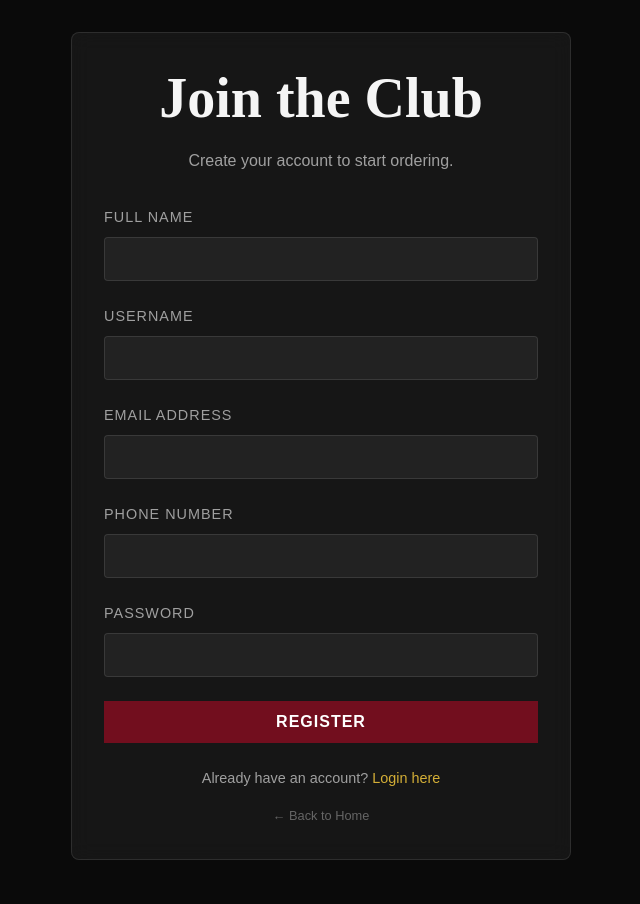
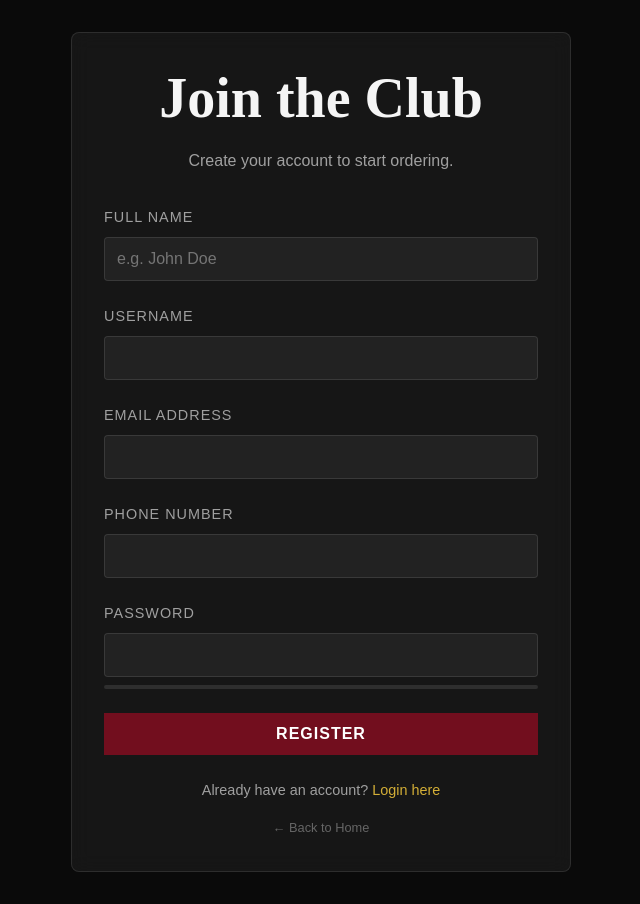
Before and after one commit to AiruxPH/lmhardwine, a PHP site: page /register.php in a window 1280 px wide. Shown: the whole page, without its empty margins (319-959 px from the left). Before the commit the page ends 860 px from the top, so only its background shows below. Run offline with PHP 8.4, Linux system fonts and the light colour scheme.

Commit message:
feat: Enhance registration form validation with new server-side checks, client-side input masking, and a password strength meter.

```diff
--- a/register.php
+++ b/register.php
@@ -12,9 +12,21 @@ if ($_SERVER['REQUEST_METHOD'] == 'POST') {
     $full_name = trim($_POST['full_name']);
     $phone = trim($_POST['phone']);
 
-    // Basic Validation
+    // Validation
     if (empty($username) || empty($email) || empty($password)) {
         $error = "All fields are required.";
+    } elseif (!filter_var($email, FILTER_VALIDATE_EMAIL)) {
+        $error = "Invalid email format.";
+    } elseif (!preg_match("/^[a-zA-Z\s'-]+$/", $full_name)) {
+        $error = "Invalid Full Name. Only letters, spaces, hyphens, and apostrophes allowed.";
+    } elseif (!preg_match("/^[a-zA-Z0-9_.]+$/", $username)) {
+        $error = "Username can only contain letters, numbers, dots, and underscores.";
+    } elseif (strlen($username) < 3 || strlen($username) > 20) {
+        $error = "Username must be between 3 and 20 characters.";
+    } elseif (!empty($phone) && !preg_match("/^[0-9\-\+\s]+$/", $phone)) {
+        $error = "Invalid phone number format.";
+    } elseif (strlen($password) < 8) {
+        $error = "Password must be at least 8 characters long.";
     } else {
         try {
             $pdo->beginTransaction();
@@ -106,6 +118,29 @@ if ($_SERVER['REQUEST_METHOD'] == 'POST') {
             color: #4caf50;
             border: 1px solid rgba(76, 175, 80, 0.2);
         }
+
+        /* Password Strength Meter */
+        .strength-meter {
+            height: 4px;
+            background: rgba(255, 255, 255, 0.1);
+            margin-top: 8px;
+            border-radius: 2px;
+            overflow: hidden;
+            display: flex;
+        }
+
+        .strength-bar {
+            height: 100%;
+            width: 0;
+            transition: width 0.3s, background-color 0.3s;
+        }
+
+        .strength-text {
+            font-size: 0.8rem;
+            margin-top: 5px;
+            color: var(--color-text-muted);
+            text-align: right;
+        }
     </style>
 </head>
 
@@ -129,15 +164,18 @@ if ($_SERVER['REQUEST_METHOD'] == 'POST') {
                 </div>
             <?php else: ?>
 
-                <form method="POST" autocomplete="off">
+                <form method="POST" autocomplete="off" id="registerForm">
                     <div class="form-group">
                         <label>Full Name</label>
-                        <input type="text" name="full_name" class="form-control" required autocomplete="off">
+                        <input type="text" name="full_name" class="form-control" required autocomplete="off"
+                            placeholder="e.g. John Doe">
                     </div>
 
                     <div class="form-group">
                         <label>Username</label>
-                        <input type="text" name="username" class="form-control" required autocomplete="off">
+                        <input type="text" name="username" class="form-control" required autocomplete="off"
+                            pattern="[a-zA-Z0-9_.]+" title="Only letters, numbers, dots, and underscores allowed."
+                            minlength="3" maxlength="20">
                     </div>
 
                     <div class="form-group">
@@ -147,12 +185,18 @@ if ($_SERVER['REQUEST_METHOD'] == 'POST') {
 
                     <div class="form-group">
                         <label>Phone Number</label>
-                        <input type="tel" name="phone" class="form-control" autocomplete="off">
+                        <input type="tel" name="phone" class="form-control" autocomplete="off" pattern="[0-9\-\+\s]*"
+                            title="Only digits, spaces, and dashes allowed.">
                     </div>
 
                     <div class="form-group">
                         <label>Password</label>
-                        <input type="password" name="password" class="form-control" required autocomplete="new-password">
+                        <input type="password" name="password" id="password" class="form-control" required
+                            autocomplete="new-password">
+                        <div class="strength-meter">
+                            <div class="strength-bar" id="strengthBar"></div>
+                        </div>
+                        <div class="strength-text" id="strengthText"></div>
                     </div>
 
                     <button type="submit" class="btn btn-primary"
@@ -169,6 +213,67 @@ if ($_SERVER['REQUEST_METHOD'] == 'POST') {
             </div>
         </div>
     </div>
+
+    <script>
+        // Password Strength Meter
+        const passwordInput = document.getElementById('password');
+        const strengthBar = document.getElementById('strengthBar');
+        const strengthText = document.getElementById('strengthText');
+
+        passwordInput.addEventListener('input', function () {
+            const val = this.value;
+            let strength = 0;
+            let status = '';
+            let color = 'transparent';
+
+            if (val.length > 0) {
+                if (val.length >= 8) strength++;
+                if (val.match(/[0-9]/)) strength++;
+                if (val.match(/[a-z]/) && val.match(/[A-Z]/)) strength++;
+                if (val.match(/[^a-zA-Z0-9]/)) strength++;
+            }
+
+            switch (strength) {
+                case 0:
+                    status = '';
+                    break;
+                case 1:
+                    status = 'Weak';
+                    color = '#f44336';
+                    break;
+                case 2:
+                    status = 'Medium';
+                    color = '#ff9800';
+                    break;
+                case 3:
+                case 4:
+                    status = 'Strong';
+                    color = '#4caf50';
+                    break;
+            }
+
+            strengthBar.style.width = (val.length > 0) ? (strength * 25) + '%' : '0';
+            strengthBar.style.backgroundColor = color;
+            strengthText.textContent = status;
+            strengthText.style.color = color;
+        });
+
+        // Input Masking / Gatekeeping
+        document.querySelector('input[name="full_name"]').addEventListener('input', function (e) {
+            // Allow letters, spaces, hyphens, apostrophes
+            this.value = this.value.replace(/[^a-zA-Z\s'-]/g, '');
+        });
+
+        document.querySelector('input[name="username"]').addEventListener('input', function (e) {
+            // Allow alphanumeric, dot, underscore
+            this.value = this.value.replace(/[^a-zA-Z0-9_.]/g, '');
+        });
+
+        document.querySelector('input[name="phone"]').addEventListener('input', function (e) {
+            // Allow digits, plus, dash, space
+            this.value = this.value.replace(/[^0-9\+\-\s]/g, '');
+        });
+    </script>
 </body>
 
 </html>
```
